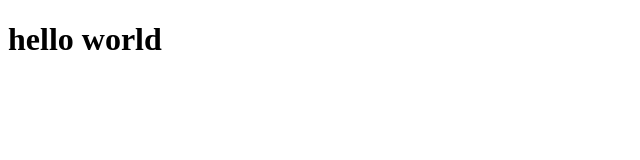
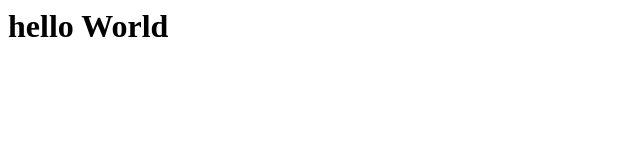
Before and after one commit to akhileshprajapati822/akhilesh822, a plain HTML site: page Index.html in a window 1280 px wide. Shown: the whole page, without its empty margins (0-640 px from the left). Drawn offline with Linux system fonts and the light colour scheme.

Commit message:
Update Index.html

```diff
--- a/Index.html
+++ b/Index.html
@@ -1,6 +1 @@
-<!DOCTYPE html>
-<html>
-  <body>
-    <h1> hello world </h1>
-  </body>
-</html>
+<h1>hello World</h1>
```
